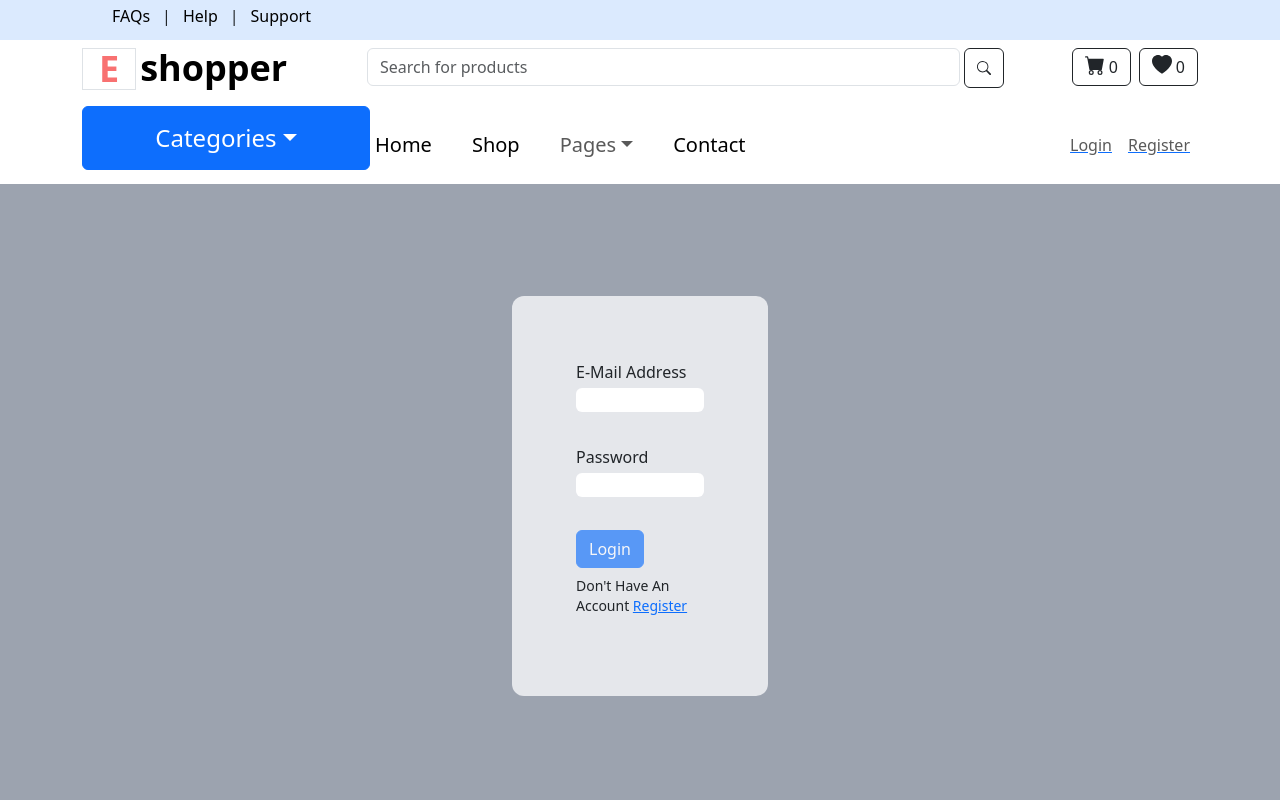
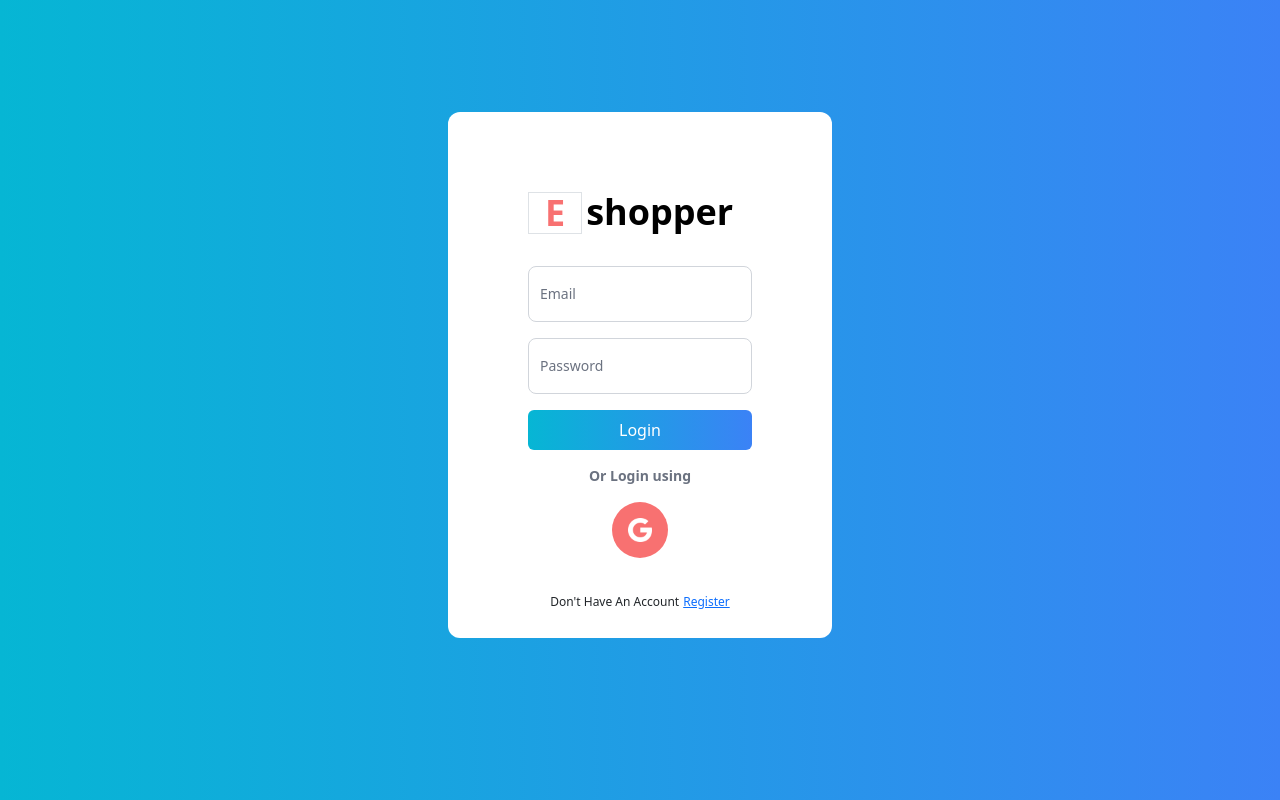
Before and after one commit to BoDZz98/E-Commerce, a React (Create React App) app: page /login in a window 1280 px wide. Shown: the top 800 px of the page. Built offline with nearby package versions, Linux system fonts and the light colour scheme.

Commit message:
login page fix

```diff
--- a/package.json
+++ b/package.json
@@ -13,6 +13,7 @@
     "react": "^18.2.0",
     "react-bootstrap": "^2.8.0",
     "react-dom": "^18.2.0",
+    "react-google-button": "^0.7.2",
     "react-redux": "^8.1.2",
     "react-router-dom": "^6.14.2",
     "react-scripts": "5.0.1",
--- a/src/App.js
+++ b/src/App.js
@@ -23,8 +23,7 @@ const myRouter = createBrowserRouter([
     children: [
       { index: true, element: <HomePage /> },
       { path: "shop", element: <Shop />, loader: productsLoader },
-      { path: "login", element: <Login />, action: loginAction },
-      { path: "signUp", element: <SignUp />, action: registerAction },
+      // { path: "login", element: <Login />, action: loginAction },
       {
         path: "shop/:productId",
         element: <ProductDetails />,
@@ -34,6 +33,8 @@ const myRouter = createBrowserRouter([
       { path: "checkout", element: <Checkout /> },
     ],
   },
+  { path: "/login", element: <Login />, action: loginAction },
+  { path: "signUp", element: <SignUp />, action: registerAction },
 ]);
 function App() {
   return <RouterProvider router={myRouter} />;
--- /dev/null
+++ b/src/components/Logo.js
@@ -0,0 +1,12 @@
+import React from "react";
+
+const Logo = () => {
+  return (
+    <div className="flex text-4xl font-extrabold gap-x-1">
+      <p className="border px-3 text-red-400">E</p>
+      <p className="text-black "> shopper</p>
+    </div>
+  );
+};
+
+export default Logo;
--- a/src/components/checkout/CheckoutForm.js
+++ b/src/components/checkout/CheckoutForm.js
@@ -2,7 +2,7 @@ import React from "react";
 import { Form } from "react-router-dom";
 import useInput from "../../hooks/use-input";
 import { Col, Row } from "react-bootstrap";
-import MyFormInput from "../formComponents/MyFormInput";
+import MyFormInput2 from "../formComponents/MyFormInput2";
 
 const CheckoutForm = () => {
   const {
@@ -83,7 +83,7 @@ const CheckoutForm = () => {
       <Form className=" gap-y-4 w-5/6">
         <Row>
           <Col>
-            <MyFormInput
+            <MyFormInput2
               type="text"
               id="adress1"
               label="Address Line 1"
@@ -97,7 +97,7 @@ const CheckoutForm = () => {
             />
           </Col>
           <Col>
-            <MyFormInput
+            <MyFormInput2
               type="text"
               id="adress2"
               label="Address Line 2"
@@ -113,7 +113,7 @@ const CheckoutForm = () => {
         </Row>
         <Row>
           <Col>
-            <MyFormInput
+            <MyFormInput2
               type="text"
               id="country"
               label="Country"
@@ -127,7 +127,7 @@ const CheckoutForm = () => {
             />
           </Col>
           <Col>
-            <MyFormInput
+            <MyFormInput2
               type="text"
               id="City"
               label="City"
@@ -143,7 +143,7 @@ const CheckoutForm = () => {
         </Row>
         <Row>
           <Col>
-            <MyFormInput
+            <MyFormInput2
               type="number"
               id="mobile"
               label="mobile"
@@ -157,7 +157,7 @@ const CheckoutForm = () => {
             />
           </Col>
           <Col>
-            <MyFormInput
+            <MyFormInput2
               type="number"
               id="zipCode"
               label="Zip Code"
--- a/src/components/formComponents/MyFormInput.js
+++ b/src/components/formComponents/MyFormInput.js
@@ -1,23 +1,71 @@
-import React from "react";
+import React, { useEffect, useState } from "react";
 
-const MyFormInput = (props) => {
+const MyFormInput = ({
+  label,
+  id,
+  errorMsg,
+  value,
+  onChange,
+  onBlur,
+  hasError,
+}) => {
+  const [firstTime, setfirstTime] = useState(true);
+  useEffect(() => {
+    hasError && setfirstTime(false);
+  }, [hasError]);
+
   return (
-    <div className="flex flex-col h-20 gap-y-1 ">
-      <label htmlFor={props.id}>{props.label}</label>
-      <input
-        type={props.type}
-        id={props.id}
-        name={props.id}
-        className={props.class}
-        value={props.value}
-        onChange={props.onChange}
-        onBlur={props.onBlur}
-        placeholder={props.placeholder}
-      />
-      {props.hasError && (
-        <p className="text-red-600 text-sm">{props.errorText}</p>
+    <>
+      {!hasError ? (
+        <div className="relative">
+          <input
+            autoFocus={!firstTime && true}
+            type={id === "password" ? "password" : "text"}
+            id={id}
+            name={id}
+            className="block px-2.5 pb-2.5 pt-4 w-full text-sm  bg-transparent rounded-lg border-1 border-gray-300 appearance-none  dark:border-gray-600 dark:focus:border-blue-500 focus:outline-none focus:ring-0 focus:border-blue-600 peer"
+            placeholder=" "
+            value={value}
+            onChange={onChange}
+            onBlur={onBlur}
+          />
+          <label
+            htmlFor={id}
+            className="absolute text-sm text-gray-500 dark:text-gray-400 duration-300 transform -translate-y-4 scale-75 top-2 z-10 origin-[0] bg-white dark:bg-gray-900 px-2 peer-focus:px-2 peer-focus:text-blue-600 peer-focus:dark:text-blue-500 peer-placeholder-shown:scale-100 peer-placeholder-shown:-translate-y-1/2 peer-placeholder-shown:top-1/2 peer-focus:top-2 peer-focus:scale-75 peer-focus:-translate-y-4 rtl:peer-focus:translate-x-1/4 rtl:peer-focus:left-auto start-1"
+          >
+            {label}
+          </label>
+        </div>
+      ) : (
+        <div className=" mb-3">
+          <div className="relative ">
+            <input
+              autoFocus
+              type={id === "password" ? "password" : "text"}
+              id={id}
+              aria-describedby="outlined_error_help"
+              className="block  px-2.5 pb-2.5 pt-4 w-full text-sm text-gray-900 bg-transparent rounded-lg border-1 appearance-none dark:text-red-500 dark:border-red-500 border-red-600 dark:focus:border-red-500 focus:outline-none focus:ring-0 focus:border-red-600 peer"
+              placeholder=" "
+              value={value}
+              onChange={onChange}
+              onBlur={onBlur}
+            />
+            <label
+              htmlFor={id}
+              className="absolute text-sm text-red-600 dark:text-red-500 duration-300 transform -translate-y-4 scale-75 top-2 z-10 origin-[0] bg-white dark:bg-gray-900 px-2 peer-focus:px-2 peer-placeholder-shown:scale-100 peer-placeholder-shown:-translate-y-1/2 peer-placeholder-shown:top-1/2 peer-focus:top-2 peer-focus:scale-75 peer-focus:-translate-y-4 start-1 rtl:peer-focus:translate-x-1/4 rtl:peer-focus:left-auto"
+            >
+              {label}
+            </label>
+          </div>
+          <p
+            id="outlined_error_help"
+            class="absolute mt-2  text-xs text-red-600 dark:text-red-400"
+          >
+            {errorMsg}
+          </p>
+        </div>
       )}
-    </div>
+    </>
   );
 };
 
--- /dev/null
+++ b/src/components/formComponents/MyFormInput2.js
@@ -0,0 +1,24 @@
+import React from "react";
+
+const MyFormInput2 = (props) => {
+  return (
+    <div className="flex flex-col h-20 gap-y-1 ">
+      <label htmlFor={props.id}>{props.label}</label>
+      <input
+        type={props.type}
+        id={props.id}
+        name={props.id}
+        className={props.class}
+        value={props.value}
+        onChange={props.onChange}
+        onBlur={props.onBlur}
+        placeholder={props.placeholder}
+      />
+      {props.hasError && (
+        <p className="text-red-600 text-sm">{props.errorText}</p>
+      )}
+    </div>
+  );
+};
+
+export default MyFormInput2;
--- a/src/components/navigation/NavBar.js
+++ b/src/components/navigation/NavBar.js
@@ -2,6 +2,7 @@ import Nav from "react-bootstrap/Nav";
 import Navbar from "react-bootstrap/Navbar";
 import NavDropdown from "react-bootstrap/NavDropdown";
 import { NavLink, useRouteLoaderData, Link, Form } from "react-router-dom";
+import { logoutAction } from "../../utils/authToken";
 
 function NavBar() {
   const token = useRouteLoaderData("root");
@@ -79,7 +80,7 @@ function NavBar() {
           </Nav>
         ) : (
           <Form method="Post">
-            <button type="submit" /* onClick={logoutAction} */>Logout</button>
+            <button type="submit" onClick={logoutAction}>Logout</button>
           </Form>
         )}
       </Navbar.Collapse>
--- a/src/firebase-config.js
+++ b/src/firebase-config.js
@@ -1,5 +1,5 @@
 import { initializeApp } from "firebase/app";
-import {getAuth} from 'firebase/auth'
+import { GoogleAuthProvider, getAuth } from "firebase/auth";
 const firebaseConfig = {
   apiKey: "AIzaSyDrt9X8XhBEQwLjnBq6jCb3c4PXuevjYgQ",
   authDomain: "e-commerce-fa2f4.firebaseapp.com",
@@ -11,4 +11,5 @@ const firebaseConfig = {
 
 const app = initializeApp(firebaseConfig);
 
-export const auth=getAuth(app)
+export const auth = getAuth(app);
+export const googleAuthProvider = new GoogleAuthProvider();
--- a/src/pages/Login.js
+++ b/src/pages/Login.js
@@ -1,9 +1,32 @@
-import { Form, Link, json, redirect } from "react-router-dom";
+import { Form, Link, json, redirect, useActionData } from "react-router-dom";
 import useInput from "../hooks/use-input";
-import { auth } from "../firebase-config";
-import { signInWithEmailAndPassword } from "firebase/auth";
+import { auth, googleAuthProvider } from "../firebase-config";
+import { signInWithEmailAndPassword, signInWithPopup } from "firebase/auth";
+import Logo from "../components/Logo";
+import MyFormInput from "../components/formComponents/MyFormInput";
+import googleLogo from "../imgs/google.png";
+import { useState } from "react";
 
+async function handleLogin() {
+  try {
+    const result = await signInWithPopup(auth, googleAuthProvider);
+    console.log(result);
+  } catch (error) {}
+}
+// -----------------------------------------------------------------------------------
 function Login() {
+  const data = useActionData();
+  console.log("data is -> ", data);
+  const [isSigingUp, setSigingUp] = useState(false);
+
+  const {
+    value: enteredFirstName,
+    isValid: enteredNameIsValid,
+    hasError: nameInputHasError,
+    valueChangeHandler: nameChangeHandler,
+    inputBlurHanlder: nameBlurHandler,
+  } = useInput((value) => value.trim().length > 6);
+
   const {
     value: enteredPassword,
     isValid: enteredPasswordIsValid,
@@ -20,67 +43,81 @@ function Login() {
     inputBlurHanlder: emailBlurHandler,
   } = useInput((value) => value.includes("@"));
 
-  const passwordClass = passwordInputHasError
-    ? "rounded border border-danger bg-red-200"
-    : "rounded";
-  const emailClass = emailInputHasError
-    ? "rounded border border-danger bg-red-200"
-    : "rounded";
-
   let formIsValid;
-  if (enteredPasswordIsValid && enteredEmailIsValid) {
+  if (
+    !enteredEmailIsValid ||
+    !enteredPasswordIsValid ||
+    (isSigingUp && !enteredNameIsValid)
+  ) {
+    formIsValid = false;
+  } else {
     formIsValid = true;
   }
-
+  // ----------------------------------------------------------------------------
   return (
-    <div className=" flex justify-center  bg-gray-400 w-screen h-screen ">
+    <div className=" flex justify-center  w-screen h-screen bg-gradient-to-r from-cyan-500 to-blue-500">
       <Form
         method="Post"
-        className="flex flex-col gap-y-4 w-1/5 h-1/2 mt-28 bg-gray-200 p-16 rounded-xl"
+        className="flex flex-col gap-y-4 w-fit h-fit mt-28 bg-white p-20 rounded-xl relative"
       >
-        <div className="flex flex-col h-20 gap-y-1 ">
-          <label htmlFor="email">E-Mail Address</label>
-          <input
-            type="text"
+        <Logo />
+        {isSigingUp && (
+          <MyFormInput
+            id="name"
+            label="Username"
+            errorMsg="Pls enter a valid name"
+            value={enteredFirstName}
+            onChange={nameChangeHandler}
+            onBlur={nameBlurHandler}
+            hasError={nameInputHasError}
+          />
+        )}
+        <MyFormInput
           id="email"
-            name="email"
-            className={emailClass}
+          label="Email"
+          errorMsg="Email must contain @"
           value={enteredEmail}
           onChange={emailChangeHandler}
           onBlur={emailBlurHandler}
+          hasError={emailInputHasError}
         />
-          {emailInputHasError && (
-            <p className="text-red-600 text-sm">email must include @</p>
-          )}
-        </div>
-        <div className="flex flex-col h-20 gap-y-1 ">
-          <label htmlFor="password">Password</label>
-          <input
-            type="password"
+        <MyFormInput
           id="password"
-            name="password"
-            className={passwordClass}
+          label="Password"
+          errorMsg="Password too short"
           value={enteredPassword}
           onChange={passwordChangeHandler}
           onBlur={passwordBlurHandler}
+          hasError={passwordInputHasError}
         />
-          {passwordInputHasError && (
-            <p className="text-red-600 text-sm">
-              Password Must be Greater than 6
-            </p>
-          )}
-        </div>
-
-        <div className="flex flex-col gap-y-2 items-start">
         <button
           disabled={!formIsValid}
-            className="btn btn-primary"
+          className={
+            formIsValid
+              ? "rounded p-2 text-white bg-gradient-to-r from-cyan-500 to-blue-500 transition duration-500 ease-in-out hover:bg-gradient-to-r hover:from-blue-500 hover:to-cyan-500 transform hover:-translate-y-1 hover:scale-110 "
+              : "rounded p-2 text-white bg-gradient-to-r from-cyan-500 to-blue-500 cursor-not-allowed"
+          }
           // onClick={() => dispatch(authActions.login)}
         >
-            Login
+          {isSigingUp ? "Signup" : "Login"}
         </button>
-          <p className="text-sm ">
-            Don't Have An Account <Link to="/signUp">Register</Link>
+
+        <div className="flex flex-col items-center  ">
+          <p className="text-sm text-gray-500 font-semibold ">Or Login using</p>
+          <div className="w-14 h-14 rounded-full p-3 bg-red-400 transition duration-500 ease-in-out hover:bg-red-900 transform hover:-translate-y-1 hover:scale-110 ">
+            <img
+              src={googleLogo}
+              alt="Description of the image"
+              onClick={handleLogin}
+            />
+          </div>
+        </div>
+        <div className="text-xs absolute bottom-3 left-0 text-center w-full">
+          <p>
+            {isSigingUp ? "Already Registerd" : "Don't Have An Account"}
+            <Link className="ml-1" onClick={() => setSigingUp(!isSigingUp)}>
+              {isSigingUp ? "Login" : "Register"}
+            </Link>
           </p>
         </div>
       </Form>
@@ -97,12 +134,19 @@ export async function loginAction({ request, params }) {
   const enteredPassword = data.get("password");
   console.log("email", enteredEmail, "passowrd ", enteredPassword);
   try {
-    await signInWithEmailAndPassword(auth, enteredEmail, enteredPassword);
+    const response = await signInWithEmailAndPassword(
+      auth,
+      enteredEmail,
+      enteredPassword
+    );
+    console.log("response --- >", response.user);
+    return response;
   } catch (error) {
     // return to the nearest element error
+    console.log(error);
     throw json({ message: error.message }, { status: 500 });
   }
 
-  localStorage.setItem("token", auth.currentUser.uid);
+  // localStorage.setItem("token", auth.currentUser.uid);
   return redirect("/");
 }
```
Also changed, not shown: src/index.js (+13 -10 lines), src/imgs/google.png (added), 1 other file (tests, documents, lock files or other folders). Lines whose indentation alone changed are shown as unchanged.
